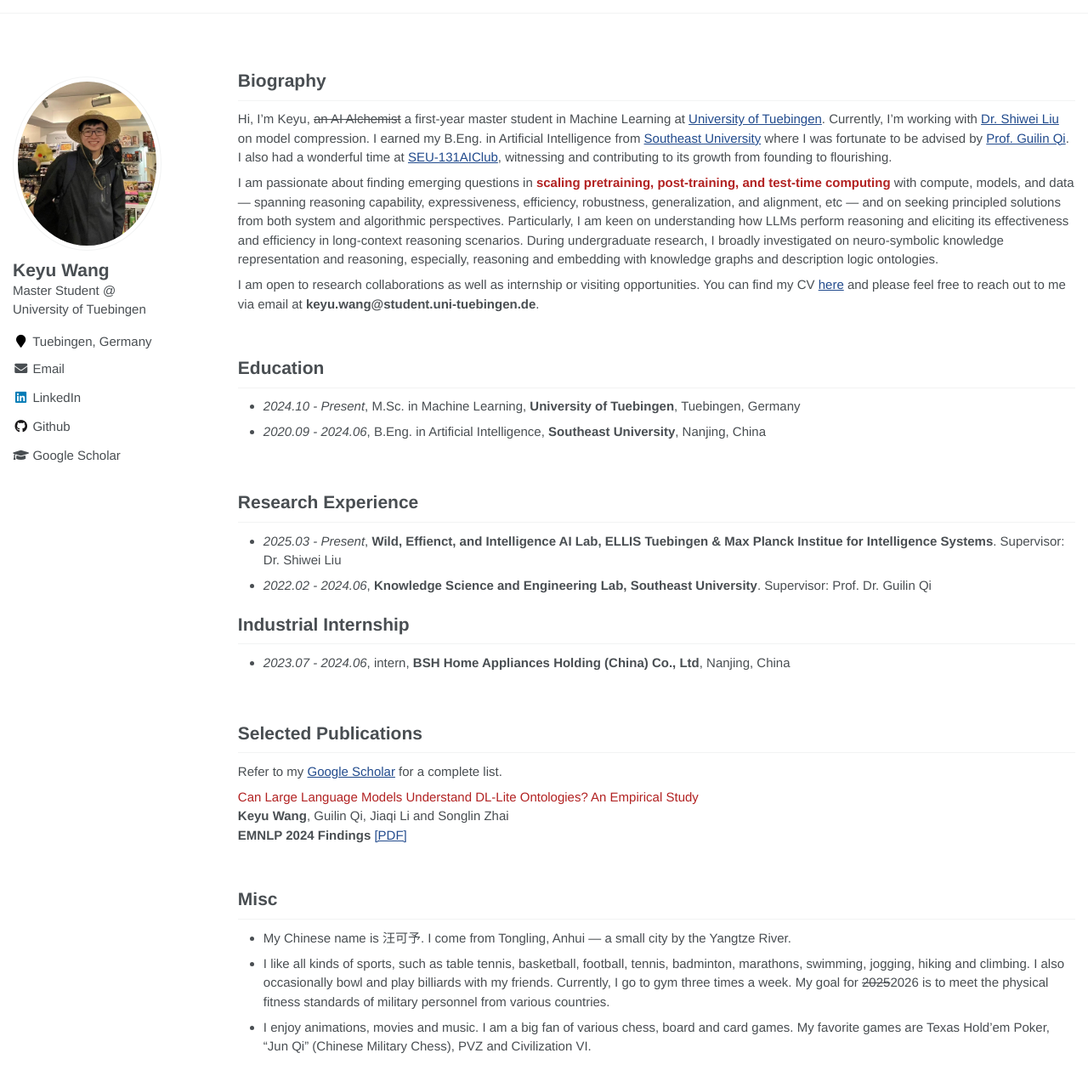
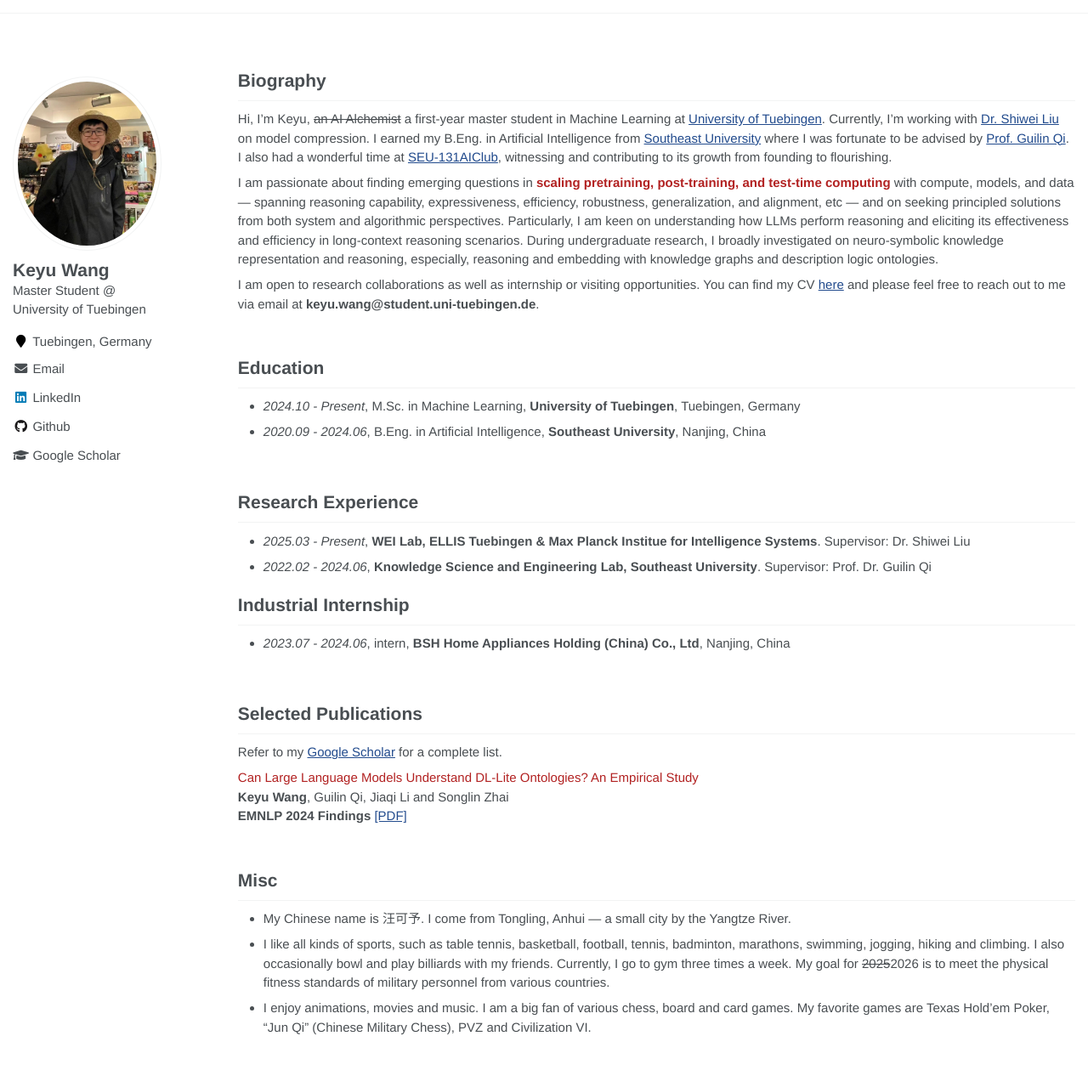
Before and after one commit to keyu-wang-2002/keyu-wang-2002.github.io, a Jekyll site: the page built from _pages/about.md, in a window 1280 px wide and 1333 px high. Shown: the top 1279 px of the window at 85% size. Built offline with Jekyll 4.4.1, drawn with Linux system fonts in a browser that asks for light colours.

Commit message:
Update about.md

```diff
--- a/_pages/about.md
+++ b/_pages/about.md
@@ -34,7 +34,7 @@ I am open to research collaborations as well as internship or visiting opportuni
 
 
 # Research Experience
-- *2025.03 - Present*, **Wild, Effienct, and Intelligence AI Lab, ELLIS Tuebingen & Max Planck Institue for Intelligence Systems**. Supervisor: Dr. Shiwei Liu
+- *2025.03 - Present*, **WEI Lab, ELLIS Tuebingen & Max Planck Institue for Intelligence Systems**. Supervisor: Dr. Shiwei Liu
 - *2022.02 - 2024.06*, **Knowledge Science and Engineering Lab, Southeast University**. Supervisor: Prof. Dr. Guilin Qi
 
 
```
